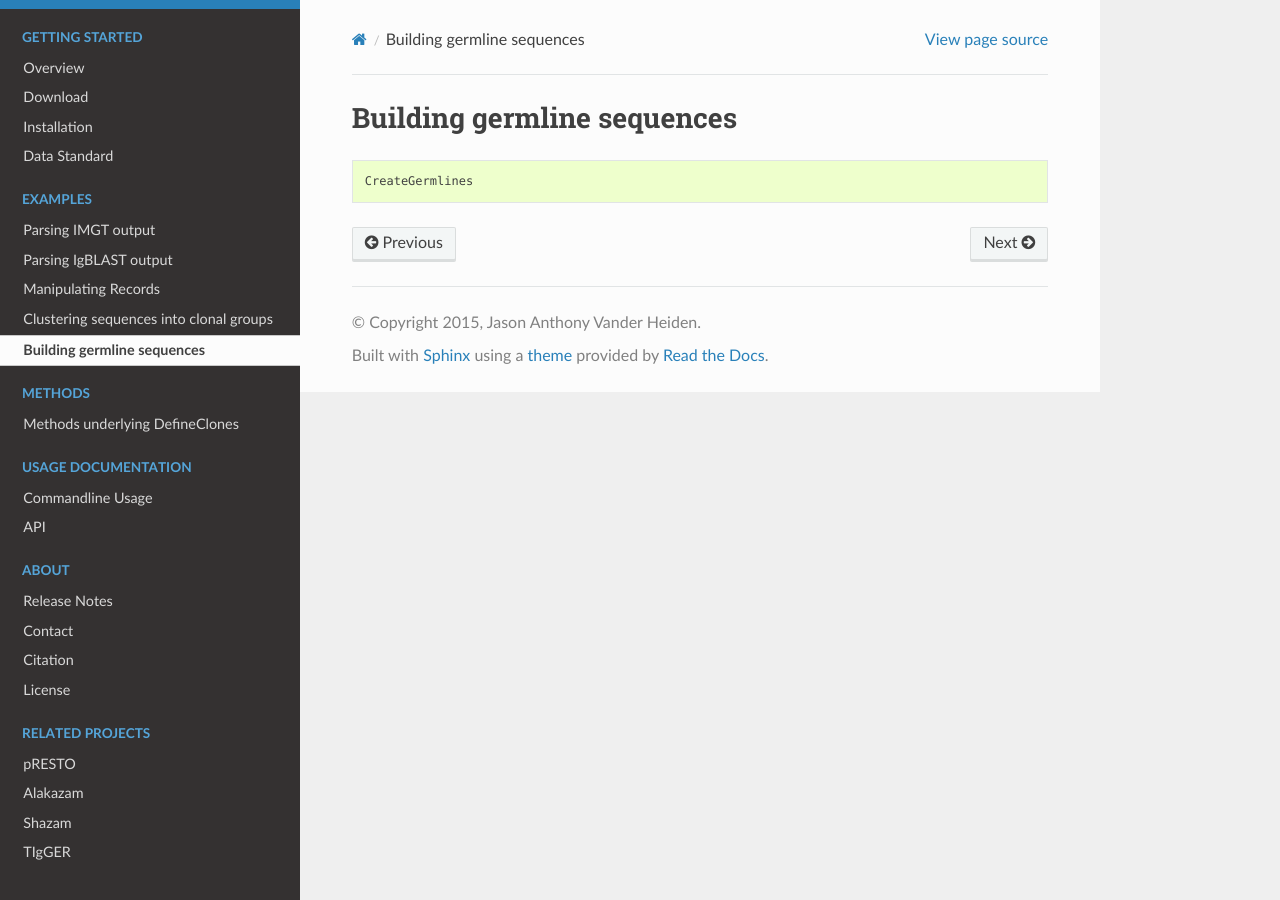
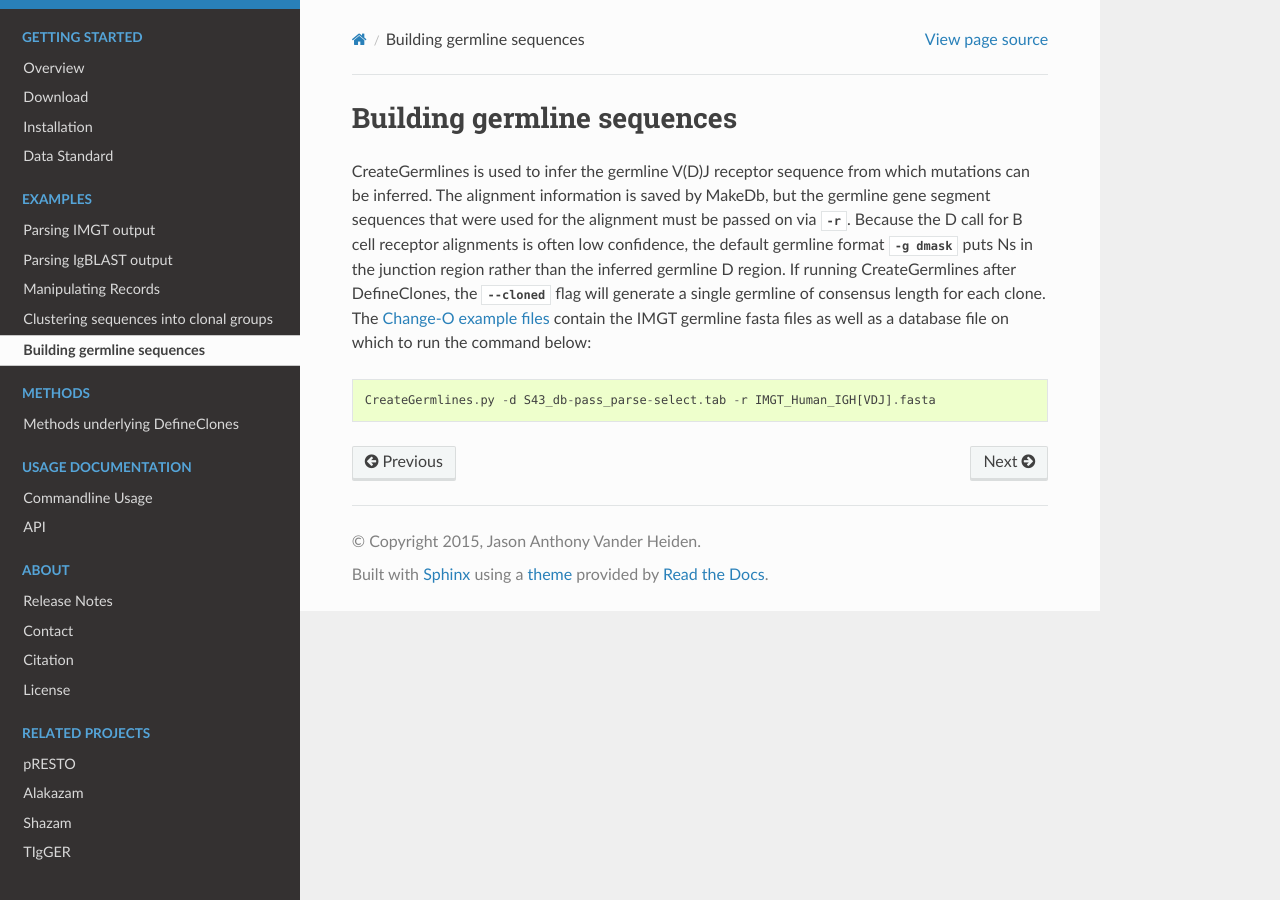
Before and after one commit to immcantation/changeo, a Sphinx documentation site: the page built from docs/examples/germlines.rst, in a window 1280 px wide. Built offline with Sphinx 7.4.7 and the Read the Docs theme 2.0.0, drawn with Linux system fonts in a browser that asks for light colours; formulas are drawn with MathJax 3; the version number could not be read and is left out.

Commit message:
Doc updates, only ParseDb remains to be completed.

```diff
--- a/docs/examples/germlines.rst
+++ b/docs/examples/germlines.rst
@@ -1,8 +1,16 @@
 Building germline sequences
 ================================================================================
 
-.. todo::
+:ref:`CreateGermlines` is used to infer the germline V(D)J receptor sequence
+from which mutations can be inferred. The alignment information is saved
+by :ref:`MakeDb`, but the germline gene segment sequences that were used for
+the alignment must be passed on via :option:`-r <CreateGermlines -r>`. Because the D call for B cell receptor alignments
+is often low confidence, the default germline format :option:`-g dmask <CreateGermlines -g>`
+puts Ns in the junction region rather than the inferred germline D region. If
+running :ref:`CreateGermlines` after :ref:`DefineClones`, the :option:`--cloned <CreateGermlines --cloned>`
+flag will generate a single germline of consensus length for each clone. The
+`Change-O example files <http://clip.med.yale.edu/changeo/rtd/Changeo_Example.tar.gz>`__
+contain the IMGT germline fasta files as well as a database file on which to run
+the command below::
 
-.. code-block:: bash
-
-    CreateGermlines
+    CreateGermlines.py -d S43_db-pass_parse-select.tab -r IMGT_Human_IGH[VDJ].fasta
--- a/docs/examples/igblast.rst
+++ b/docs/examples/igblast.rst
@@ -9,7 +9,7 @@ done in a `pRESTO example workflow <http://presto.readthedocs.org/en/latest/work
 In addition to the sample data fasta file, we include IMGT reference germline
 files for running IgBLAST on the data. The files can be downloded from here:
 
-`MakeDb example files <http://clip.med.yale.edu/changeo/rtd/MakeDb_Example.tar.gz>`__
+`Change-O example files <http://clip.med.yale.edu/changeo/rtd/Changeo_Example.tar.gz>`__
 
 Building the IgBLAST database
 --------------------------------------------------------------------------------
```
Also changed, not shown: other parts of docs/examples/igblast.rst (+1 -1 lines), docs/examples/cloning.rst (+16 -12 lines), docs/examples/imgt.rst (+3 -5 lines), docs/examples/figures/DistToNearest.svg (added), 2 other files.
